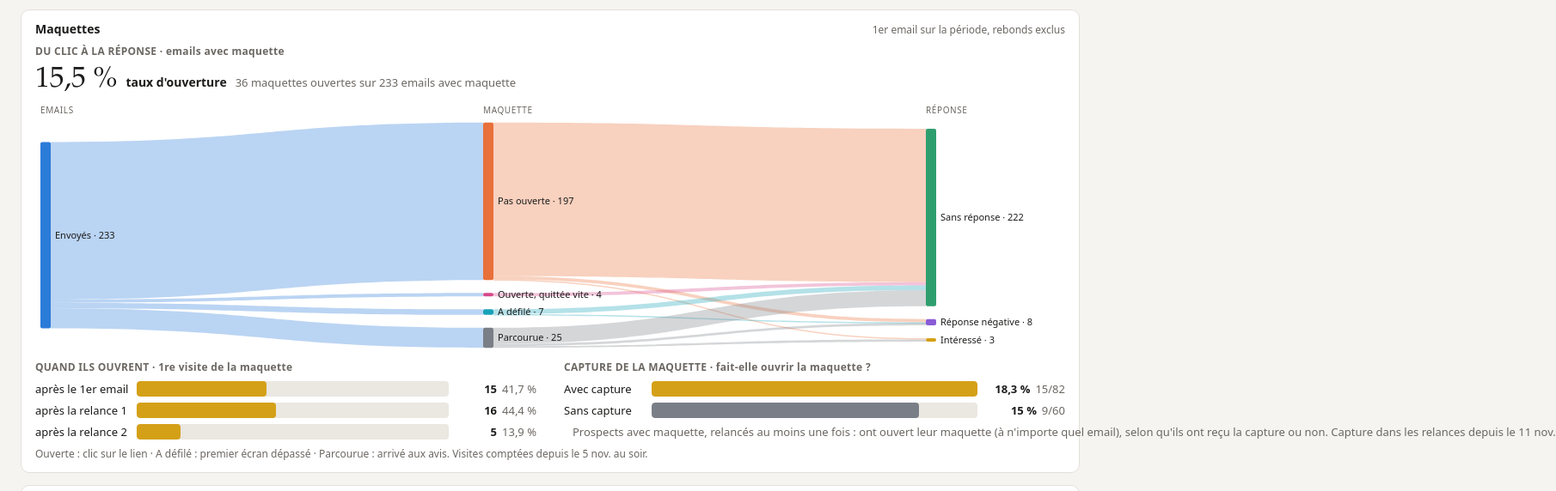
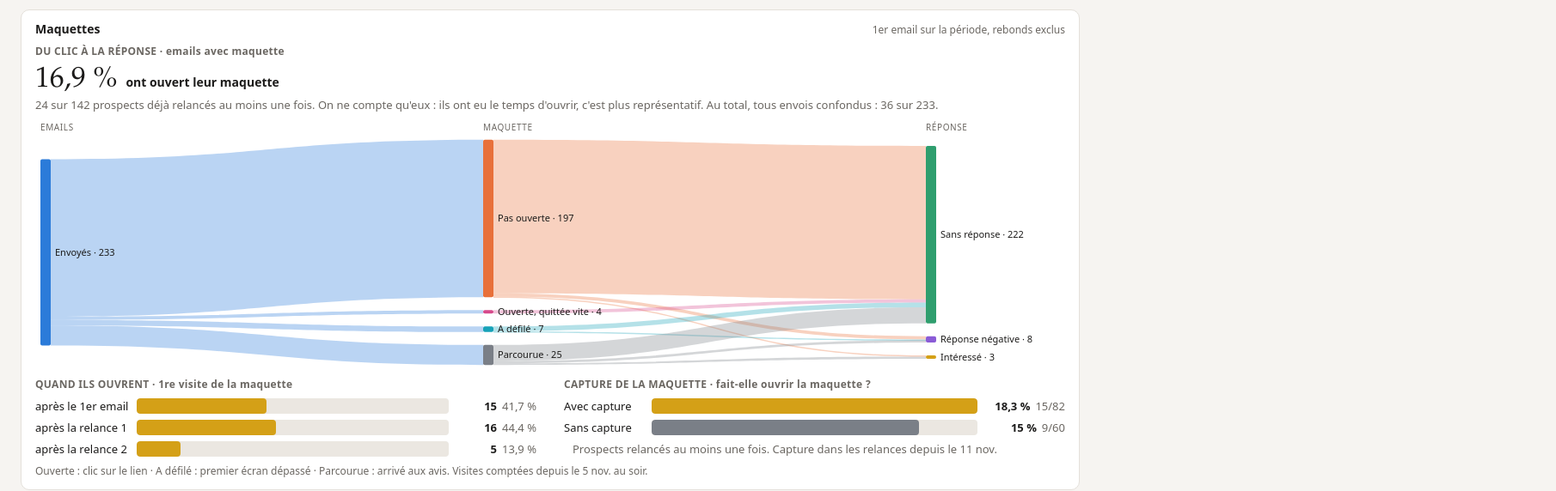
Before and after one commit to mayeux42/suivi-a5sluotoz2, a plain HTML site: page index.html in a window 1280 px wide. Shown: the part 858-1430 px from the top of the page at 86% size, 1810 px wide, since content can reach past the window. Drawn offline with nearby package versions, Linux system fonts and the light colour scheme.

Commit message:
Mise à jour 2026-11-17T15:29Z

```diff
--- a/index.html
+++ b/index.html
@@ -466,14 +466,15 @@ const dash = (() => {
       if (v) flows.push({ source: 'Envoyés', col_source: 0, cible: lab, col_cible: 1, valeur: v });
       outs.forEach(([o, olab]) => { const w = t[`s_${k}_${o}`] || 0; if (w) flows.push({ source: lab, col_source: 1, cible: olab, col_cible: 2, valeur: w }); });
     });
-    // Taux d'ouverture : emails avec maquette de la période dont la maquette a été ouverte.
-    const ouv = t.ouvertes || 0;
+    // Taux d'ouverture mesuré sur les prospects déjà relancés : ils ont eu le temps d'ouvrir (la plupart ouvrent après
+    // une relance), les tout derniers envoyés feraient baisser le taux à tort.
+    const rel = t.relances_mq || 0, orel = t.ouvertes_rel || 0;
     $('#mq-rate').replaceChildren();
-    if (n) {
-      const big = document.createElement('span'); big.className = 'big'; big.textContent = F.pct(ouv / n);
-      const lbl = document.createElement('span'); lbl.className = 'lbl'; lbl.textContent = 'taux d\'ouverture';
+    if (rel) {
+      const big = document.createElement('span'); big.className = 'big'; big.textContent = F.pct(orel / rel);
+      const lbl = document.createElement('span'); lbl.className = 'lbl'; lbl.textContent = 'ont ouvert leur maquette';
       const sub = document.createElement('span');
-      sub.textContent = `${F.int(ouv)} maquettes ouvertes sur ${F.int(n)} emails avec maquette`;
+      sub.textContent = `${F.int(orel)} sur ${F.int(rel)} prospects déjà relancés au moins une fois. On ne compte qu'eux : ils ont eu le temps d'ouvrir, c'est plus représentatif. Au total, tous envois confondus : ${F.int(t.ouvertes || 0)} sur ${F.int(n)}.`;
       $('#mq-rate').append(big, lbl, sub);
     }
     if (!n) line($('#mq-sankey'), 'Aucun email avec maquette sur cette période.', true);
@@ -494,9 +495,9 @@ const dash = (() => {
       const sp = document.createElement('span'); sp.textContent = `${F.int(a)}/${F.int(b)}`; v.append(bb, sp);
       capEl.append(l1, tr, v);
     });
-    const capNote = document.createElement('div'); capNote.className = 'lab sub'; capNote.style.gridColumn = '1 / -1';
+    const capNote = document.createElement('div'); capNote.className = 'lab sub'; capNote.style.gridColumn = '1 / -1'; capNote.style.whiteSpace = 'normal';
     capNote.textContent = (t.cap_rel || 0)
-      ? 'Prospects avec maquette, relancés au moins une fois : ont ouvert leur maquette (à n\'importe quel email), selon qu\'ils ont reçu la capture ou non. Capture dans les relances depuis le 11 nov.'
+      ? 'Prospects relancés au moins une fois. Capture dans les relances depuis le 11 nov.'
       : 'Pas encore de relance avec capture sur la période (depuis le 11 novembre).';
     capEl.append(capNote);
 
--- a/status.json
+++ b/status.json
@@ -1,5 +1,5 @@
 {
- "generated_at": "2026-11-17T15:23:27+00:00",
+ "generated_at": "2026-11-17T15:29:20+00:00",
  "jour": "2026-11-17",
  "agents": [
   {
```
Also changed, not shown: data.json.
